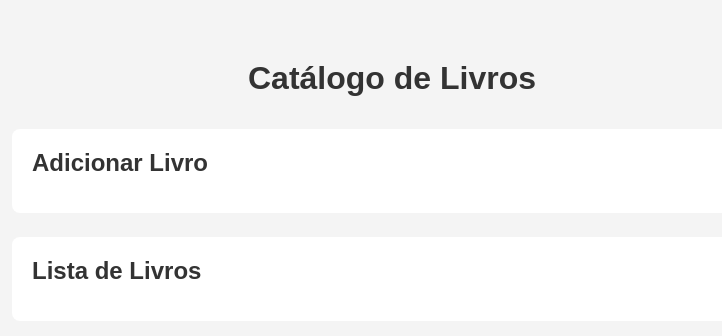
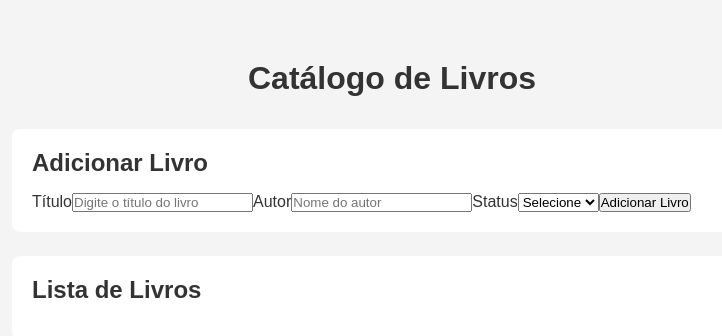
Before and after one commit to IsabelleLandini/catalogo-livros-typescript, a React (Vite) app: page / in a window 1280 px wide. Shown: the top 336 px of the page, without its empty margins (248-970 px from the left). Built offline with nearby package versions, Linux system fonts and the light colour scheme.

Commit message:
feat: adiciona formulario de livros e integra ao app

```diff
--- a/src/App.tsx
+++ b/src/App.tsx
@@ -1,12 +1,25 @@
+import BookForm from "./components/BookForm";
+
+type Book ={
+  title: string;
+  author: string;
+  status: string;
+};
 
 function App() {
 
+  function addBook(book: Book) {
+    console.log(book)
+  }
+
   return (
     <main>
+
       <h1>Catálogo de Livros</h1>
 
       <section>
         <h2>Adicionar Livro</h2>
+         <BookForm onAddBook={addBook}/>
       </section>
 
       <section>
--- a/src/components/BookForm.tsx
+++ b/src/components/BookForm.tsx
@@ -0,0 +1,72 @@
+import { useState } from "react";
+
+type BookFormProps = {
+    onAddBook: (book: {
+        title: string;
+        author: string;
+        status: string;
+    }) => void;
+};
+
+function BookForm({onAddBook}: BookFormProps) {
+    const[title, setTitle] = useState("")
+    const[author, setAuthor] = useState("")
+    const[status, setStatus] = useState("")
+
+    function handleSubmit(e: React.FormEvent) {
+        e.preventDefault()
+
+        const newBook = {
+            title,
+            author,
+            status
+        }
+        onAddBook(newBook)
+
+        setTitle("")
+        setAuthor("")
+        setStatus("")
+    }
+
+    return(
+        <form onSubmit={handleSubmit}>
+
+            <label htmlFor="title">Título</label>
+            <input
+                type="text"
+                id="title"
+                value={title}
+                placeholder="Digite o título do livro"
+                onChange={(e) => setTitle(e.target.value)}
+            />
+
+            <label htmlFor="author">Autor</label>
+            <input
+                type="text"
+                id="author"
+                value={author}
+                placeholder="Nome do autor"
+                onChange={(e) => setAuthor(e.target.value)}
+            />
+
+            <label htmlFor="status">Status</label>
+            <select
+                value={status}
+                id="status"
+                onChange={(e) => setStatus(e.target.value)}
+            >
+                <option value="">Selecione</option>
+                <option value="read">Lido</option>
+                <option value="unread">Não lido</option>
+
+            </select>
+
+            <button>Adicionar Livro</button>
+
+
+        </form>
+
+    );
+}
+
+export default BookForm
```
